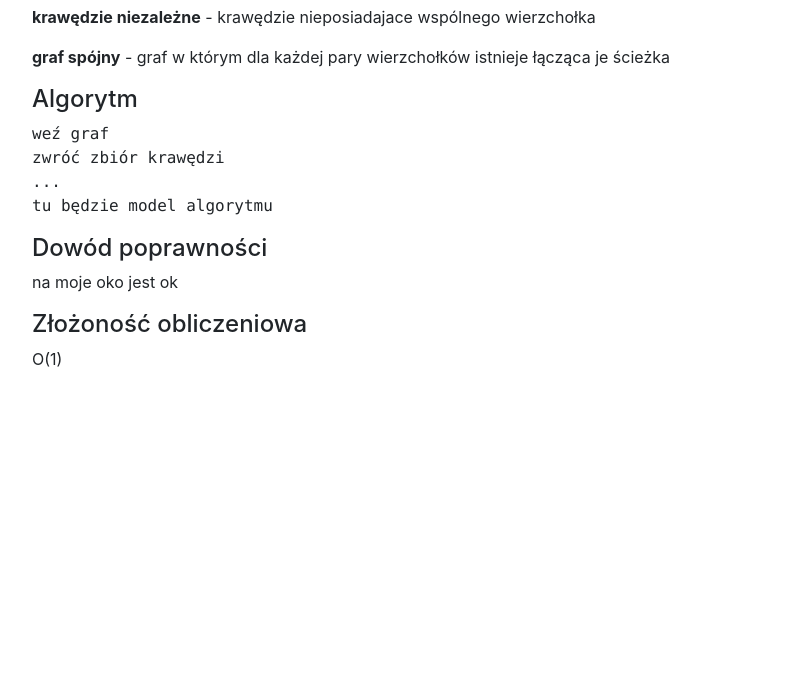
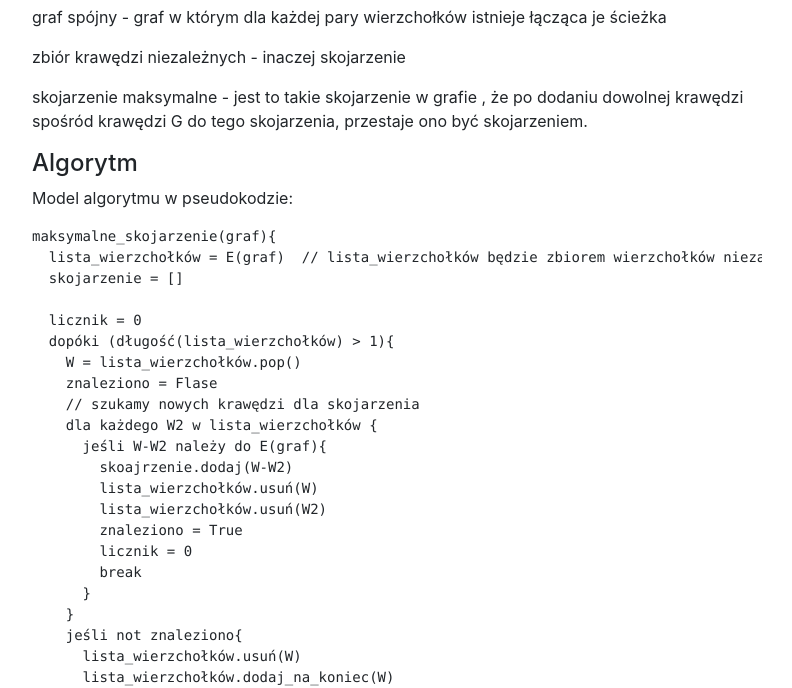
Before and after one commit to pracowniaPK/GraphProject, a website: page about_project.html in a window 1280 px wide. Shown: the part 296-984 px from the top of the page, without its empty margins (243-1035 px from the left). Before the commit the page ends 800 px from the top, so only its background shows below. Drawn offline with nearby package versions, Linux system fonts and the light colour scheme.

Commit message:
expand about section

```diff
--- a/about_project.html
+++ b/about_project.html
@@ -10,7 +10,7 @@
   <link rel="stylesheet" href="https://stackpath.bootstrapcdn.com/bootstrap/4.1.1/css/bootstrap.min.css" integrity="sha384-WskhaSGFgHYWDcbwN70/dfYBj47jz9qbsMId/iRN3ewGhXQFZCSftd1LZCfmhktB"
     crossorigin="anonymous">
 
-  <title>Hello, world!</title>
+  <title>Grafy i sieci</title>
   <link rel="stylesheet" href="styl.css" />
 </head>
 
@@ -41,19 +41,58 @@
         <p>Opracować i zaimplementować algorytm poszukujący maksymalnego zbioru krawędzi niezależnych grafu spójnego.</p>
         <h2>Rozwiązanie</h2>
         <p>
-          <strong>krawędzie niezależne</strong> - krawędzie nieposiadajace wspólnego wierzchołka </p>
+          graf spójny - graf w którym dla każdej pary wierzchołków istnieje łącząca je ścieżka </p>
         <p>
-          <strong>graf spójny</strong> - graf w którym dla każdej pary wierzchołków istnieje łącząca je ścieżka </p>
+          zbiór krawędzi niezależnych - inaczej skojarzenie </p>
+        <p>
+          skojarzenie maksymalne - jest to takie skojarzenie w grafie , że po dodaniu dowolnej krawędzi spośród krawędzi G do tego
+          skojarzenia, przestaje ono być skojarzeniem.
+        </p>
         <h4>Algorytm</h4>
-        <p class="text-monospace">weź graf
-          <br /> zwróć zbiór krawędzi
-          <br />...
-          <br />tu będzie model algorytmu
+        <p>Model algorytmu w pseudokodzie:</p>
+        <p class="text-monospace">
+          <pre>
+maksymalne_skojarzenie(graf){
+  lista_wierzchołków = E(graf)  // lista_wierzchołków będzie zbiorem wierzchołków niezawartych w skojarzeniu
+  skojarzenie = []
+
+  licznik = 0
+  dopóki (długość(lista_wierzchołków) > 1){
+    W = lista_wierzchołków.pop()
+    znaleziono = Flase
+    // szukamy nowych krawędzi dla skojarzenia
+    dla każdego W2 w lista_wierzchołków {
+      jeśli W-W2 należy do E(graf){
+        skoajrzenie.dodaj(W-W2)
+        lista_wierzchołków.usuń(W)
+        lista_wierzchołków.usuń(W2)
+        znaleziono = True
+        licznik = 0
+        break
+      }
+    }
+    jeśli not znaleziono{
+      lista_wierzchołków.usuń(W)
+      lista_wierzchołków.dodaj_na_koniec(W)
+      licznik ++
+    }
+    // czy minął pełen obrót wirzchołków bez znalezienia nowych krawędzi do skojarzenia?
+    jeśli licznik > długość(lista_wierzchołków){
+      break
+    }
+  }
+
+  return skojarzenie
+}
+        </pre>
         </p>
         <h4>Dowód poprawności</h4>
-        <p>na moje oko jest ok</p>
+        <p>Algorytm dodaje krawędzie do skojarzenia dopóki jest to możliwe, gdy przestaje być to możliwe to zgodnie z definicją
+          skojarzenia maksymalnego otrzymujemy takie skojarzenie. </p>
+        <p>Algorym zatzymuje się po wykorzystaniu wszystkich wierzchołków lub po bezowocnym pełnym cyklu sprawdzania wierzchołków
+          - czy mogą utworzyć nową krawędź w skojarzeniu.</p>
         <h4>Złożoność obliczeniowa</h4>
-        <p>O(1)</p>
+        <p>Pesymistyczna złożoność obliczeniowa: O(V*V)</p>
       </div>
     </div>
     <div class="col-lg-2"></div>
```
Also changed, not shown: about_us.html (+2 -2 lines), index.html (+1 -1 lines), img/pk.JPG (added).
